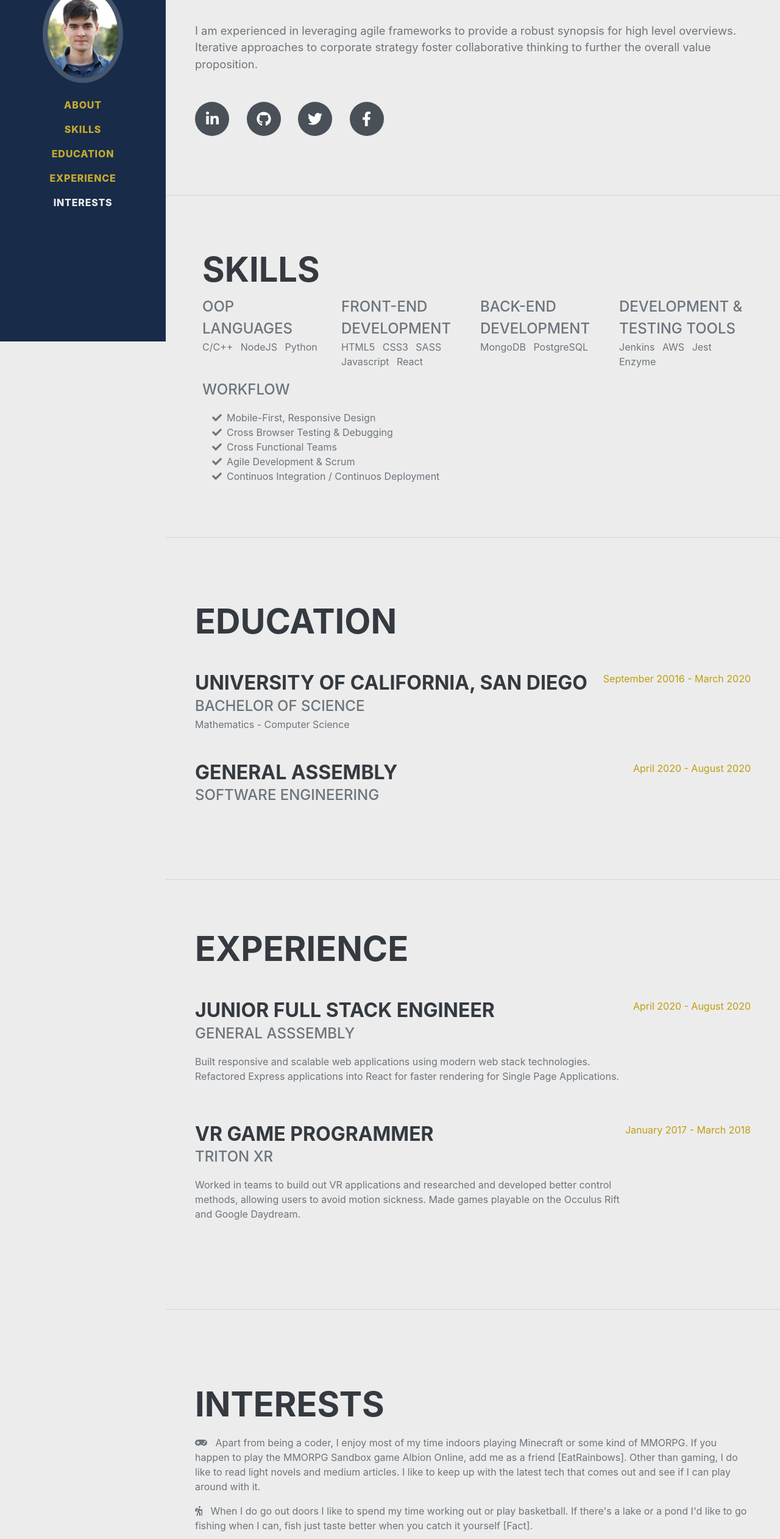
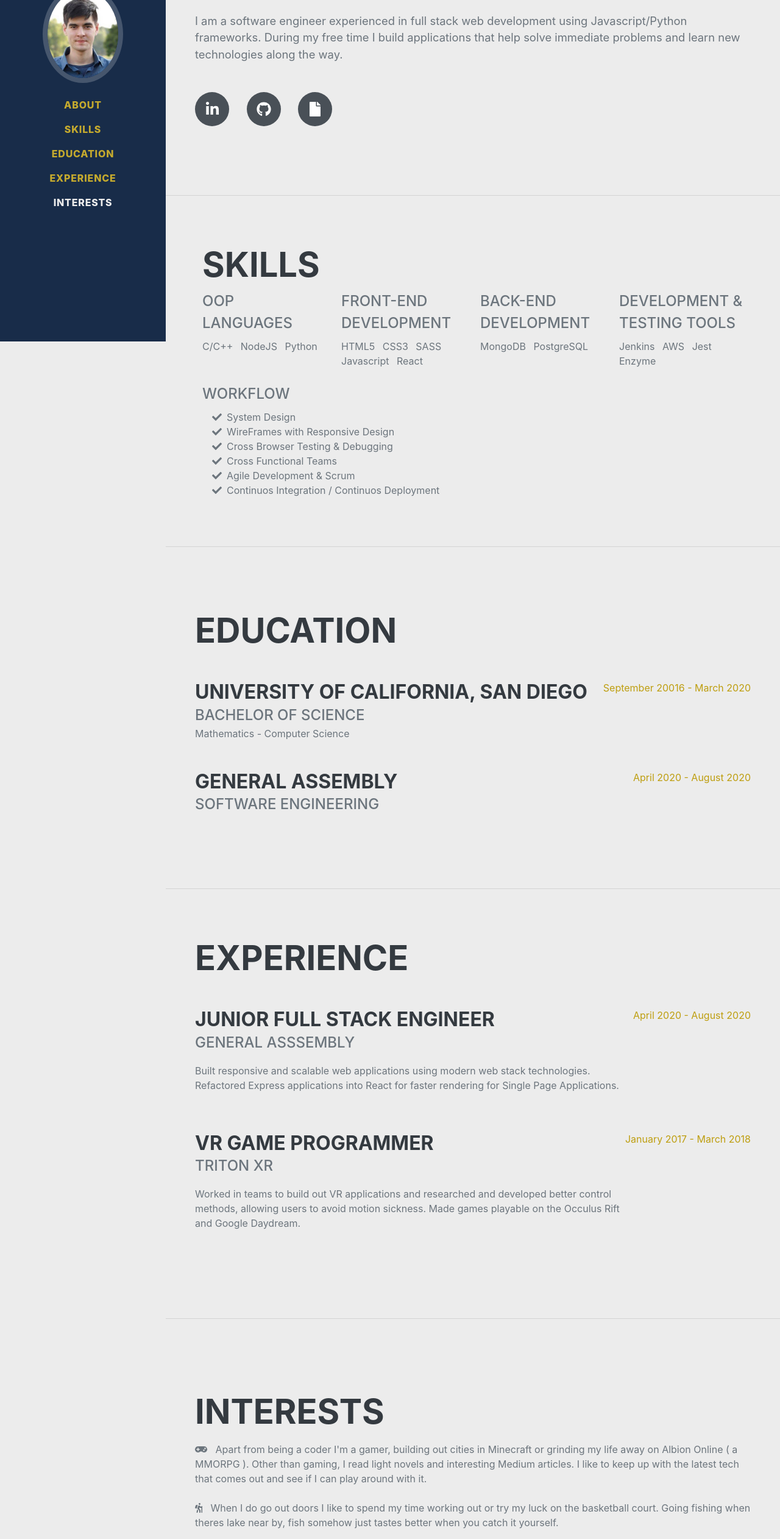
Before and after one commit to shepardi/Portfolio, a plain HTML site: page index.html in a window 1280 px wide. Shown: the part 240-2764 px from the top of the page at 61% size. Drawn offline with nearby package versions, Linux system fonts and the light colour scheme; a web font is replaced by a local one.

Commit message:
Updated resume and links

```diff
--- a/index.html
+++ b/index.html
@@ -58,18 +58,22 @@
                     Isaac
                     <span class="text-primary">Shepard</span>
                 </h1>
-                <div class="subheading mb-5">
+                <div class="subheading mb-3">
                     (858) 357-6167 ·
                     <a href="mailto:name@email.com">ishepard@ucsd.edu</a>
                 </div>
-                <p class="lead mb-5">I am experienced in leveraging agile frameworks to provide a robust synopsis for
-                    high level overviews. Iterative approaches to corporate strategy foster collaborative thinking to
-                    further the overall value proposition.</p>
+
+                <!-- Introduction -->
+                <p class="lead mb-5">I am a software engineer experienced in full stack web development using
+                    Javascript/Python frameworks. During my free time I build applications that help solve immediate
+                    problems and learn new technologies along the way.
+                </p>
+
                 <div class="social-icons">
-                    <a class="social-icon" href="#"><i class="fab fa-linkedin-in"></i></a>
-                    <a class="social-icon" href="#"><i class="fab fa-github"></i></a>
-                    <a class="social-icon" href="#"><i class="fab fa-twitter"></i></a>
-                    <a class="social-icon" href="#"><i class="fab fa-facebook-f"></i></a>
+                    <a class="social-icon" href="https://linkedin.com/in/isaacshepard77"><i
+                            class="fab fa-linkedin-in"></i></a>
+                    <a class="social-icon" href="https://github.com/shepardi"><i class="fab fa-github"></i></a>
+                    <a class="social-icon" href="./Isaac-Shepard-Resume.pdf"><i class="fas fa-file"></i></a>
                 </div>
             </div>
         </section>
@@ -83,7 +87,7 @@
                 <div class="row">
                     <!-- Programming Languages  -->
                     <div class="col-3">
-                        <div class="subheading">OOP Languages </div>
+                        <div class="subheading mb-2">OOP Languages </div>
                         <ul class="list-inline">
                             <li class="list-inline-item">C/C++</li>
                             <li class="list-inline-item">NodeJS</li>
@@ -93,7 +97,7 @@
 
                     <!-- Front End -->
                     <div class="col-3">
-                        <div class="subheading">Front-End Development</div>
+                        <div class="subheading mb-2">Front-End Development</div>
                         <ul class="list-inline">
                             <li class="list-inline-item">HTML5</li>
                             <li class="list-inline-item">CSS3</li>
@@ -105,7 +109,7 @@
 
                     <!-- Back End -->
                     <div class="col-3">
-                        <div class="subheading">Back-End Development</div>
+                        <div class="subheading mb-2">Back-End Development</div>
                         <ul class="list-inline">
                             <li class="list-inline-item">MongoDB</li>
                             <li class="list-inline-item">PostgreSQL</li>
@@ -114,7 +118,7 @@
 
                     <!-- Development and Testing tools -->
                     <div class="col-3">
-                        <div class="subheading">Development & Testing Tools</div>
+                        <div class="subheading mb-2">Development & Testing Tools</div>
                         <ul class="list-inline">
                             <li class="list-inline-item">Jenkins</li>
                             <li class="list-inline-item">AWS</li>
@@ -126,12 +130,17 @@
                 </div>
 
                 <!-- Work Flow -->
-                <div class="subheading mb-3">Workflow</div>
+                <div class="subheading mt-2 mb-2">Workflow</div>
                 <ul class="fa-ul mb-0">
                     <li>
                         <span class="fa-li"><i class="fas fa-check"></i></span>
-                        Mobile-First, Responsive Design
+                        System Design
                     </li>
+                    <li>
+                        <span class="fa-li"><i class="fas fa-check"></i></span>
+                        WireFrames with Responsive Design
+                    </li>
+
                     <li>
                         <span class="fa-li"><i class="fas fa-check"></i></span>
                         Cross Browser Testing & Debugging
@@ -223,20 +232,21 @@
             <div class="resume-section-content">
                 <h2 class="mb-3">Interests</h2>
 
-                <p class="mb=2"><i class="fas fa-gamepad"></i> &nbsp Apart from being a coder, I enjoy most of my
-                    time indoors playing Minecraft or some kind of MMORPG.
-                    If you happen to play the MMORPG Sandbox game Albion Online, add me as a friend
-                    [EatRainbows].
-                    Other than gaming, I do like to read light novels and medium articles. I like to keep up with the
+                <p class="mb-4"><i class="fas fa-gamepad"></i> &nbsp Apart from being a coder I'm a gamer, building out
+                    cities in Minecraft or grinding my life away on Albion Online ( a MMORPG ).
+                    Other than gaming, I read light novels and interesting Medium articles. I like to keep up with the
                     latest tech that comes out and see if I can play around with it.
                 </p>
 
-                <p class="mb-2"><i class="fas fa-hiking"></i> &nbsp When I do go out doors I like to spend my time
+                <p class="mb-4"><i class="fas fa-hiking"></i> &nbsp When I do go out doors I like to spend my time
                     working out
-                    or play basketball. If
-                    there's a lake or a pond I'd like to go fishing when I can, fish just taste better when you catch it
-                    yourself [Fact].</p>
-                <p><i class="fas fa-street-view"></i> &nbsp I've been doing my research on how to program radars using
+                    or try my luck on the basketball court. Going fishing when theres lake near by, fish somehow just
+                    tastes better when you
+                    catch it
+                    yourself.</p>
+
+                <p class="mb-4"><i class="fas fa-street-view"></i> &nbsp I've been doing my research on how to program
+                    radars using
                     Adruino as the programmable hardware. The end goal is to detect moving objects like deer on highways
                     to prevent car crashes.</p>
             </div>
@@ -246,8 +256,7 @@
 
     <!-- Footer -->
     <footer class="container-fluid bg-dark">
-        <a href="https://icons8.com/icon/55199/c++">C++ icon by Icons8</a>
-        <a href="https://icons8.com/icon/55205/c-sharp-logo">C Sharp Logo icon by Icons8</a>
+
     </footer>
 
     <!-- Bootstrap core JS-->
```
